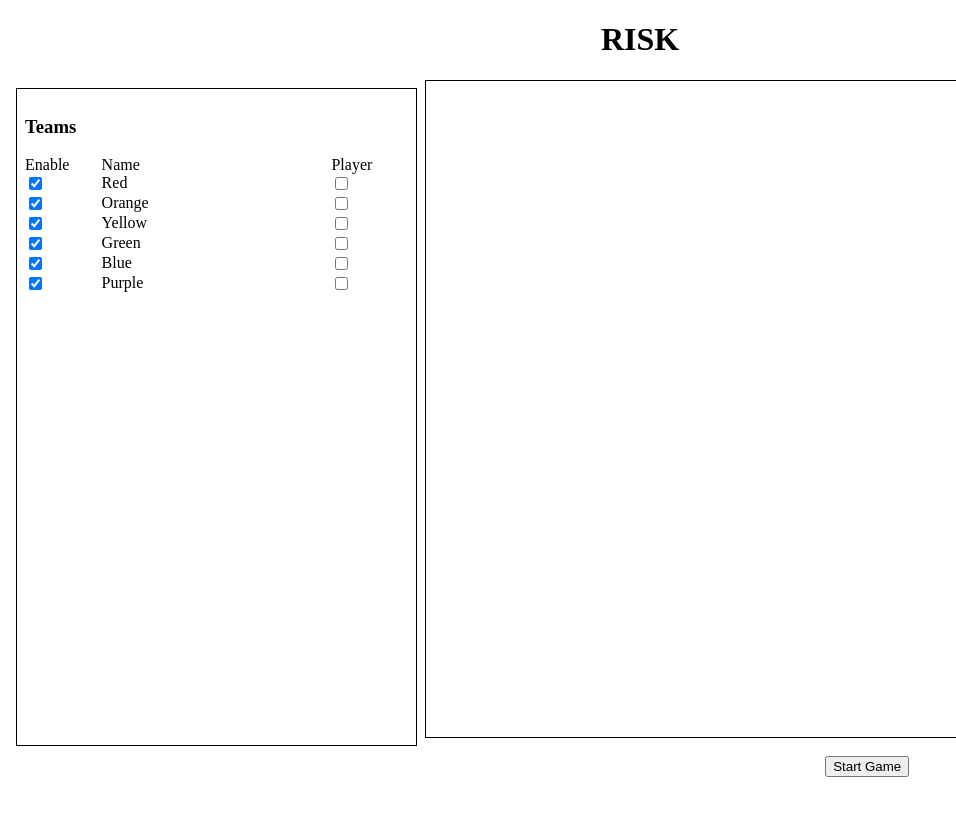
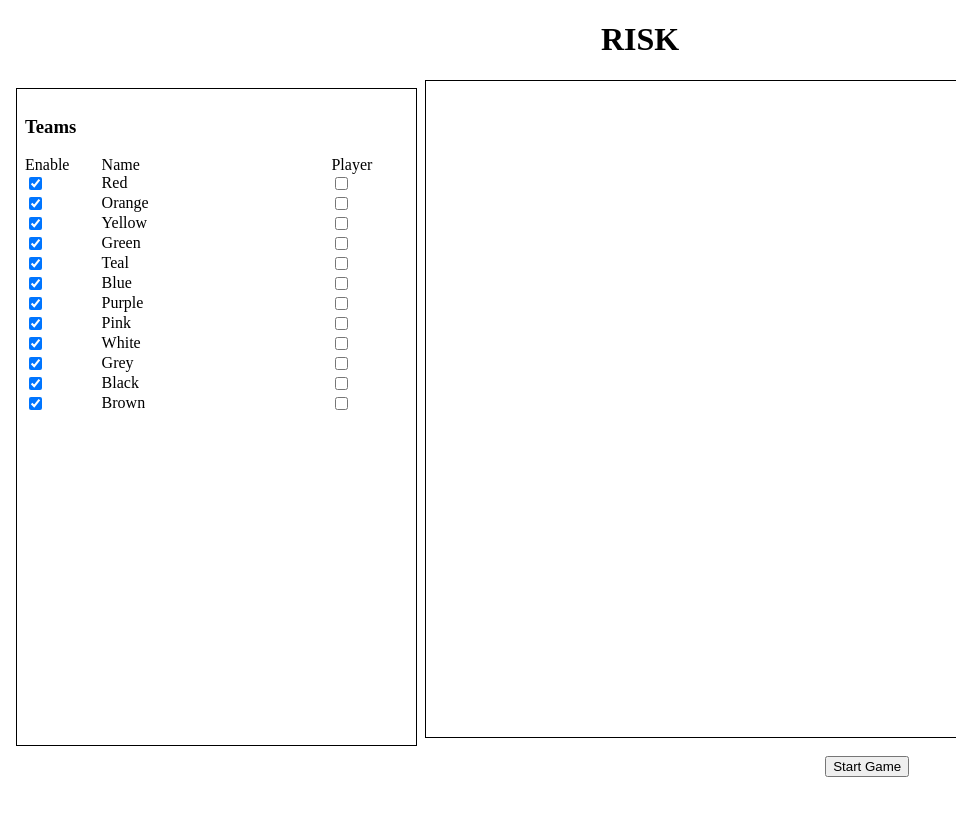
Before and after one commit to irampton/RISK, a Vue app: page / in a window 1280 px wide. Shown: the top 816 px of the page, without its empty margins (0-956 px from the left). Built offline with nearby package versions, Linux system fonts and the light colour scheme.

Commit message:
Iceland, and more teams, also in rainbow order

```diff
--- a/src/App.vue
+++ b/src/App.vue
@@ -105,23 +105,47 @@
         "aggressive": normalRandom( .75, .15 ),
         "cling": normalRandom( .15, .1 )
     },
+    "Orange": {
+        "aggressive": normalRandom( .5, .15 ),
+        "cling": normalRandom( .15, .1 )
+    },
+    "Yellow": {
+        "aggressive": normalRandom( .5, .15 ),
+        "cling": normalRandom( .15, .1 )
+    },
     "Green": {
         "aggressive": normalRandom( .5, .15 ),
         "cling": normalRandom( .15, .1 )
     },
+    "Teal": {
+        "aggressive": normalRandom( .6, .1 ),
+        "cling": normalRandom( .15, .1 )
+    },
     "Blue": {
+        "aggressive": normalRandom( .3, .15 ),
+        "cling": normalRandom( .15, .1 )
+    },
+    "Purple": {
+        "aggressive": normalRandom( .75, .15 ),
+        "cling": normalRandom( .15, .1 )
+    },
+    "Pink": {
         "aggressive": normalRandom( .5, .15 ),
         "cling": normalRandom( .15, .1 )
     },
-  "Purple": {
+    "White": {
         "aggressive": normalRandom( .5, .15 ),
         "cling": normalRandom( .15, .1 )
     },
-  "Orange": {
+    "Grey": {
+        "aggressive": normalRandom( .5, .15 ),
+        "cling": normalRandom( .15, .1 )
+    },
+    "Black": {
         "aggressive": normalRandom( .6, .1 ),
         "cling": normalRandom( .15, .1 )
     },
-  "Yellow": {
+    "Brown": {
         "aggressive": normalRandom( .3, .15 ),
         "cling": normalRandom( .15, .1 )
     }
@@ -136,12 +160,18 @@
     return {
       territories,
       possibleTeams: [
-        { name: "Red", color: "rgba(255, 0, 0, 0.6)", enabled: true, player: false },
-        { name: "Orange", color: "rgba(255, 128, 10, 0.6)", enabled: true, player: false },
-        { name: "Yellow", color: "rgba(255, 255, 0, 0.6)", enabled: true, player: false },
-        { name: "Green", color: "rgba(0, 255, 0, 0.6)", enabled: true, player: false },
-        { name: "Blue", color: "rgba(0, 0, 255, 0.6)", enabled: true, player: false },
-        { name: "Purple", color: "rgba(128, 0, 128, 0.6)", enabled: true, player: false }
+    { id: 0, name: "Red", color: "rgba(255, 0, 0, 0.6)", enabled: true, player: false },
+    { id: 1, name: "Orange", color: "rgba(255, 128, 10, 0.6)", enabled: true, player: false },
+    { id: 2, name: "Yellow", color: "rgba(255, 255, 0, 0.6)", enabled: true, player: false },
+    { id: 3, name: "Green", color: "rgba(0, 255, 0, 0.6)", enabled: true, player: false },
+    { id: 4, name: "Teal", color: "rgba(125, 245, 244, 0.6)", enabled: true, player: false },
+    { id: 5, name: "Blue", color: "rgba(0, 0, 255, 0.6)", enabled: true, player: false },
+    { id: 6, name: "Purple", color: "rgba(128, 0, 128, 0.6)", enabled: true, player: false },
+    { id: 7, name: "Pink", color: "rgba(250, 176, 223, 0.6)", enabled: true, player: false },
+    { id: 8, name: "White", color: "rgba(255, 255, 255, 0.6)", enabled: true, player: false },
+    { id: 9, name: "Grey", color: "rgba(100, 100, 100, 0.6)", enabled: true, player: false },
+    { id: 10, name: "Black", color: "rgba(0, 0, 0, 0.6)", enabled: true, player: false },
+    { id: 11, name: "Brown", color: "rgba(164, 42, 42, 0.6)", enabled: true, player: false }
       ],
       canvas: undefined,
       ctx: {},
--- a/src/scripts/polygons.js
+++ b/src/scripts/polygons.js
@@ -26,7 +26,7 @@
     //Argentina
     [[28,66],[30,66],[39,63],[39,64],[43,64],[43,66],[45,69],[37,78],[37, 85],[40,90],[40,91],[40,91],[39,91],[30,85],[30,70]],
     //Iceland
-    [[300, 50], [350, 70], [340, 110], [290, 90]],
+    [[60, 16], [61, 17], [66, 17], [67, 19], [66, 21], [65, 21], [63, 22], [62, 22], [60, 21], [61, 20], [60, 19], [59, 17]],
     //Scandinavia
     [[360, 30], [420, 30], [410, 90], [350, 80]],
     //Russia
```
Lines whose indentation alone changed are shown as unchanged.
